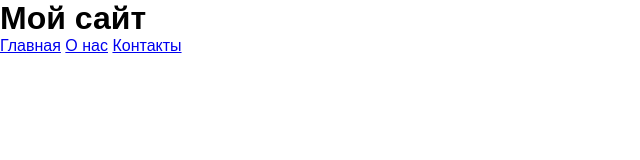
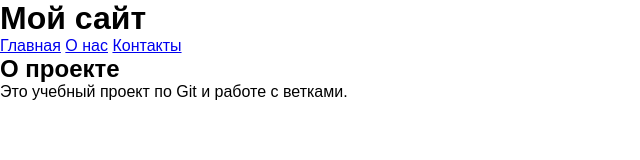
Before and after one commit to adika1prof/lab5-repo-github, a plain HTML site: page index.html in a window 1280 px wide. Shown: the whole page, without its empty margins (0-640 px from the left). Drawn offline with Linux system fonts and the light colour scheme; a web font is replaced by a local one.

Commit message:
feat: add main content section

```diff
--- a/index.html
+++ b/index.html
@@ -22,5 +22,11 @@
   </nav>
 </header>
   <script src="assets/js/main.js"></script>
+  <main>
+  <section>
+    <h2>О проекте</h2>
+    <p>Это учебный проект по Git и работе с ветками.</p>
+  </section>
+</main>
 </body>
 </html>
```
